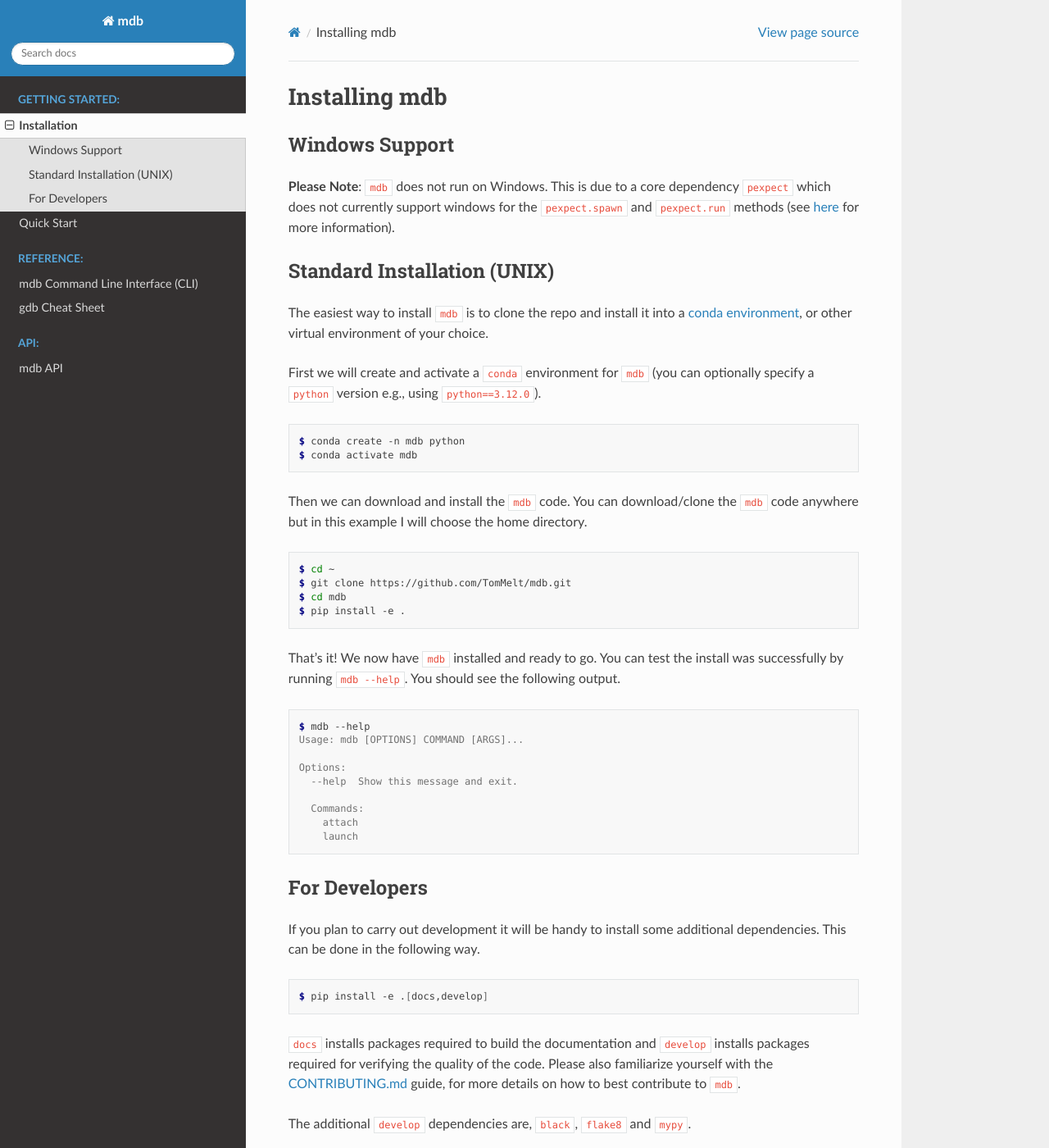
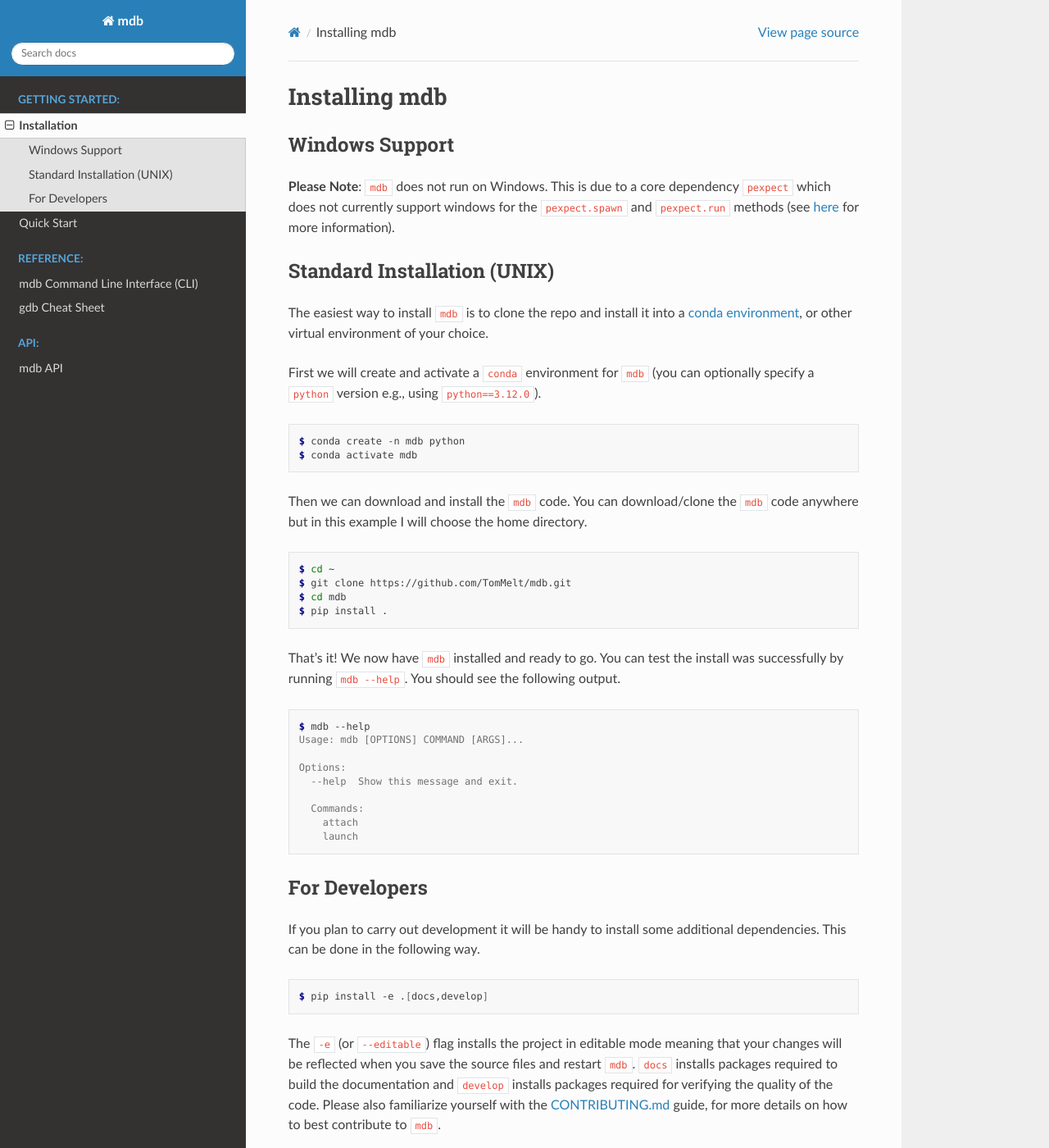
Before and after one commit to TomMelt/mdb, a Sphinx documentation site: the page built from docs/source/installation.rst, in a window 1280 px wide and 1400 px high. Shown: the whole window at 82% size. Built offline with Sphinx 7.4.7 and the Read the Docs theme 2.0.0, drawn with Linux system fonts in a browser that asks for light colours; pages that are not in the unit, such as notebooks, are missing from menus.

Commit message:
update install instructions

```diff
--- a/docs/source/installation.rst
+++ b/docs/source/installation.rst
@@ -36,7 +36,7 @@
    $ cd ~
    $ git clone https://github.com/TomMelt/mdb.git
    $ cd mdb
-   $ pip install -e .
+   $ pip install .
 
 That's it! We now have ``mdb`` installed and ready to go. You can test the install was successfully
 by running ``mdb --help``. You should see the following output.
@@ -63,10 +63,12 @@
 
    $ pip install -e .[docs,develop]
 
-``docs`` installs packages required to build the documentation and ``develop`` installs packages
-required for verifying the quality of the code. Please also familiarize yourself with the
-`CONTRIBUTING.md <https://github.com/TomMelt/mdb/blob/main/CONTRIBUTING.md>`_ guide, for more
-details on how to best contribute to ``mdb``.
+The ``-e`` (or ``--editable``) flag installs the project in editable mode meaning that your changes
+will be reflected when you save the source files and restart ``mdb``. ``docs`` installs packages
+required to build the documentation and ``develop`` installs packages required for verifying the
+quality of the code. Please also familiarize yourself with the `CONTRIBUTING.md
+<https://github.com/TomMelt/mdb/blob/main/CONTRIBUTING.md>`_ guide, for more details on how to best
+contribute to ``mdb``.
 
 The additional ``develop`` dependencies are, ``black``, ``flake8`` and ``mypy``.
 
```
Also changed, not shown: README.md (+1 -1 lines).
